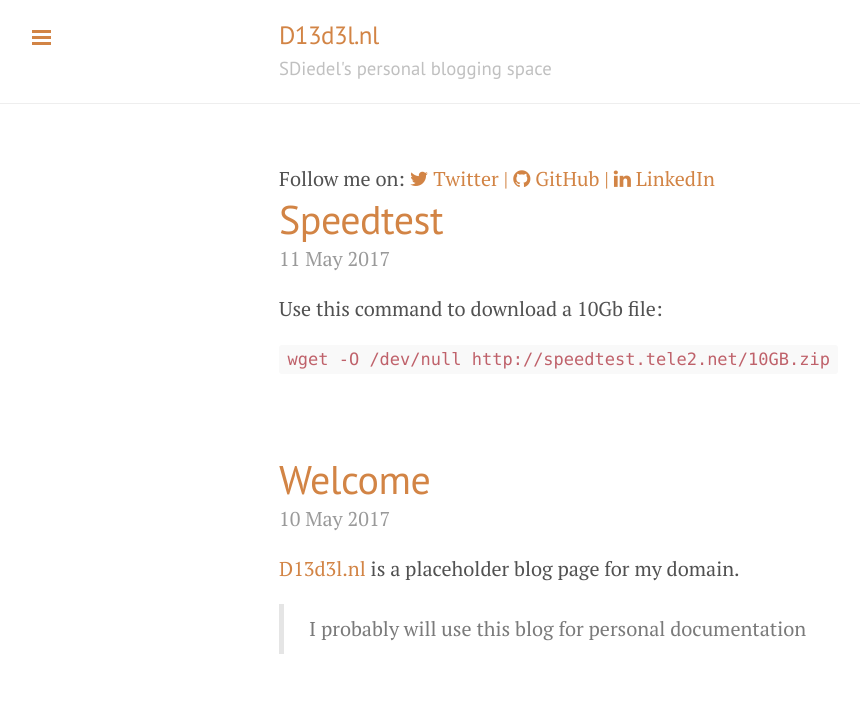
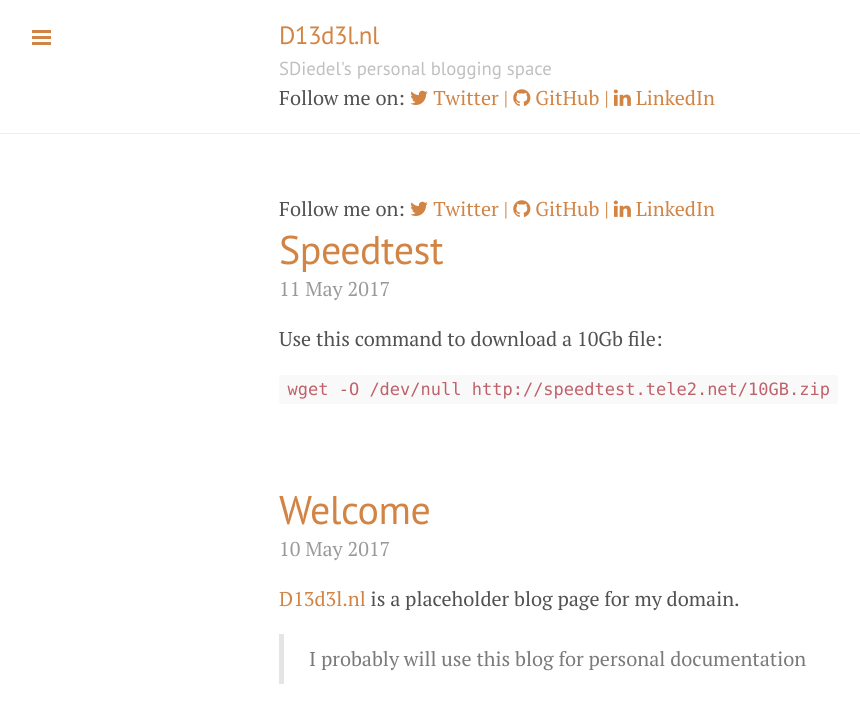
Before and after one commit to SDiedel/sdiedel.github.io, a Jekyll site: the page built from index.html, in a window 1280 px wide. Shown: the top 723 px of the page, without its empty margins (1-861 px from the left). Built offline with Jekyll 4.4.1, drawn with Linux system fonts in a browser that asks for light colours; nearby versions of some CDN libraries; the list of posts is cut into pages by our own code.

Commit message:
Update default.html

```diff
--- a/_layouts/default.html
+++ b/_layouts/default.html
@@ -19,6 +19,21 @@
             <br>
             <small>{{ site.tagline }}</small>
           </h3>
+          Follow me on:
+          {% if site.twitter_username %}
+            <a href="https://twitter.com/{{ site.twitter_username }}">
+              <i class="fa fa-twitter"></i> Twitter |
+        {% endif %}
+        {% if site.github_username %}
+            <a href="https://github.com/{{ site.github_username }}">
+              <i class="fa fa-github"></i> GitHub |
+            </a>
+        {% endif %}
+        {% if site.linkedin_username %}
+            <a href="https://linkedin.com/in/{{ site.linkedin_username }}">
+              <i class="fa fa-linkedin"></i> LinkedIn
+            </a>
+        {% endif %}
         </div>
       </div>
 
```
